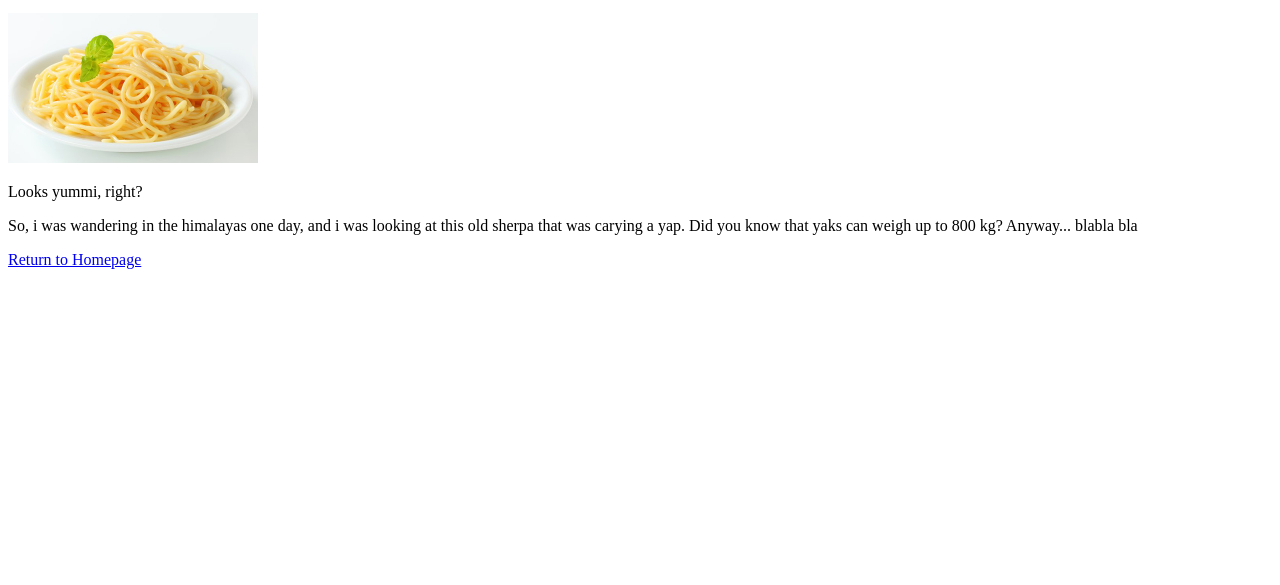
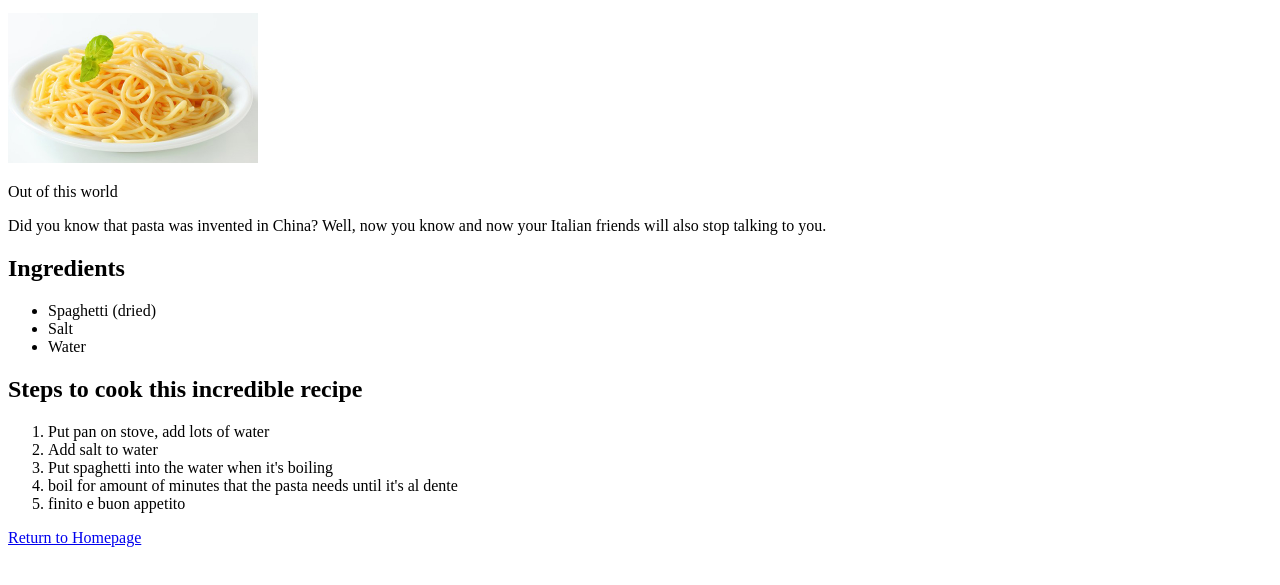
Before and after one commit to LearnSleepRepeat/odin-recipes, a plain HTML site: page recipes/spaghetti.html in a window 1280 px wide. Shown: the part 101-686 px from the top of the page. Drawn offline with Linux system fonts and the light colour scheme.

Commit message:
Improved recipe pages

```diff
--- a/recipes/spaghetti.html
+++ b/recipes/spaghetti.html
@@ -12,9 +12,25 @@
 <p>Here i will show you how to make the best spaghetti you've ever had.</p>
 <img src="/img/spaghetti.jpg" width=250>
 
-<p>Looks yummi, right?</p>
+<p>Out of this world</p>
 
-<p>So, i was wandering in the himalayas one day, and i was looking at this old sherpa that was carying a yap. Did you know that yaks can weigh up to 800 kg? Anyway... blabla bla</p>
+<p>Did you know that pasta was invented in China? Well, now you know and now your Italian friends will also stop talking to you.</p>
+
+<h2>Ingredients</h2>
+<ul>
+    <li>Spaghetti (dried)</li>
+    <li>Salt</li>
+    <li>Water</li>
+</ul>
+
+<h2>Steps to cook this incredible recipe</h2>
+<ol>
+    <li>Put pan on stove, add lots of water</li>
+    <li>Add salt to water</li>
+    <li>Put spaghetti into the water when it's boiling</li>
+    <li>boil for amount of minutes that the pasta needs until it's al dente</li>
+    <li>finito e buon appetito</li>
+</ol>
 
 
 
```
Also changed, not shown: recipes/tofuscramble.html (+13 -1 lines).
